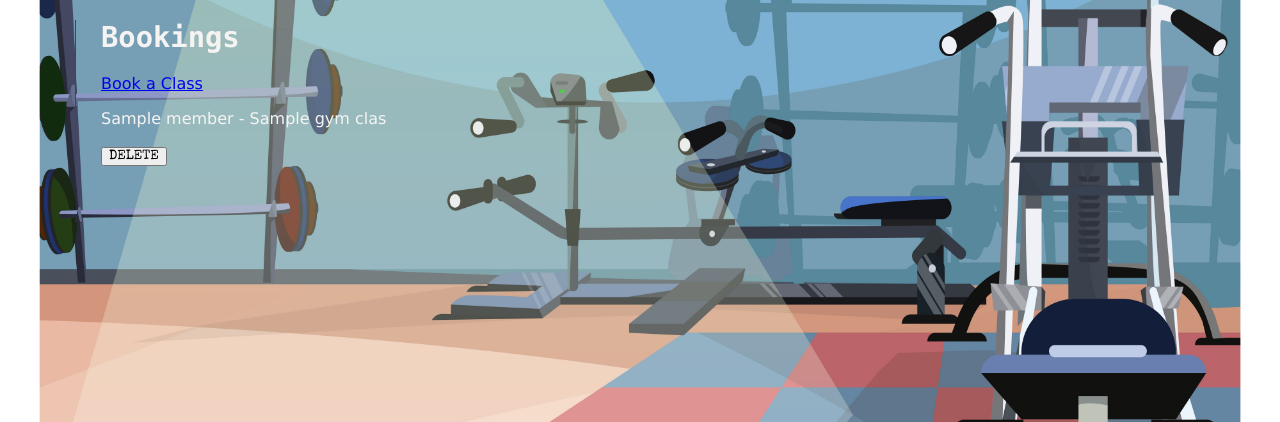
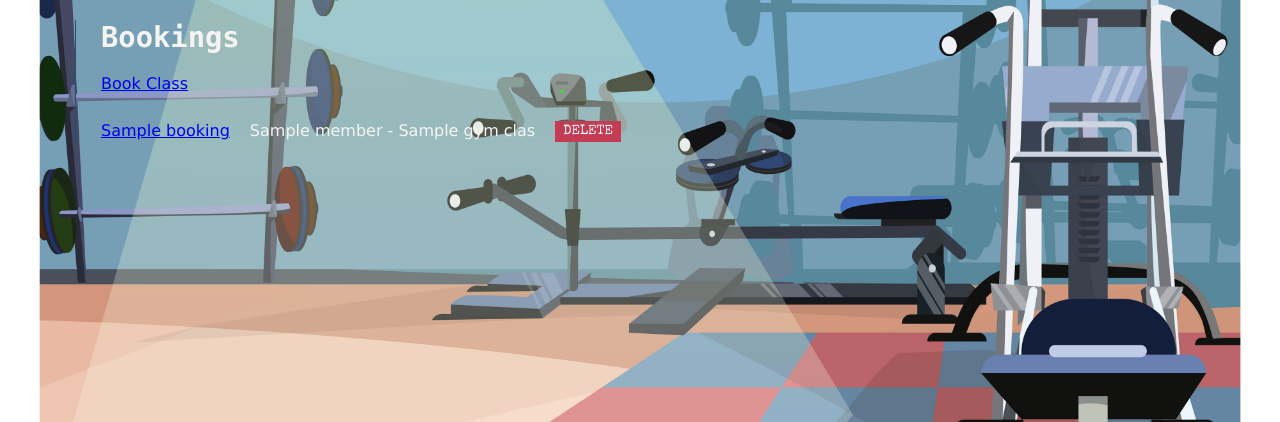
Before and after one commit to KieranShek/CodeGym_Flask_Full_Stack_Web_App, a Flask app: template templates/bookings/index.html in a window 1280 px wide. Shown: the part 196-618 px from the top of the page. Run offline with Flask 2, Linux system fonts and the light colour scheme; the template is opened without the code that fills it: most values are stand-ins (such as "Sample title", 1, 10 or a date in 2020).

Commit message:
added delete functionality under class page

```diff
--- a/controllers/member_controller.py
+++ b/controllers/member_controller.py
@@ -42,3 +42,8 @@ def edit_member(id):
     member = Member(name, int(id))
     member_repository.update(member)
     return redirect('/members')
+
+@members_blueprint.route("/members/<id>/delete", methods=['POST'])
+def delete_member(id):
+    member_repository.delete(id)
+    return redirect('/members')
--- a/repositories/booking_repository.py
+++ b/repositories/booking_repository.py
@@ -50,3 +50,9 @@ def delete(id):
     sql = "DELETE FROM bookings WHERE id = %s"
     values = [id]
     run_sql(sql, values)
+
+def delete_member_from_class(class_id, member_id):
+    sql = "DELETE FROM bookings WHERE class_id = %s AND member_id = %s"
+    values = [class_id, member_id]
+    # pdb.set_trace()
+    run_sql(sql, values)
--- a/templates/bookings/index.html
+++ b/templates/bookings/index.html
@@ -3,22 +3,26 @@
 {% block content %}
 <h1>Bookings</h1>
 
-<p gym_class="btn--wrapper">
-  <a gym_class="btn btn--action" href="/bookings/new">Book a Class</a>
-</p>
 
-<ul>
+
+
+<table>
+  <tr>
+
+    <p gym_class="btn--wrapper">
+      <a gym_class="btn btn--action" href="/bookings/new">Book Class</a>
+    </p>
+  </tr>
   {% for booking in bookings %}
-  <li>
-  <p>{{ booking.member.name }} - {{ booking.gym_class.name }} </p>
-    <p>
-      <form action="/bookings/{{ booking.id }}/delete" method="POST">
-        <input gym_class="btn btn--danger" type="submit" value="delete" />
-      </form>
-    </p>
-  </li>
+  <tr>
+    <td><a href="/bookings/{{ booking.id }}"> {{booking.name}} </a></td>
+    <td>{{ booking.member.name}} - {{ booking.gym_class.name }}</td>
+    <td><form action="/bookings/{{ booking.id }}/delete" method="POST">
+      <input class="btn btn--danger" type="submit" value="Delete" /></form></td>
+  </tr>
   {% endfor %}
-</ul>
+</table>
+
 
 
 {% endblock %}
--- a/templates/bookings/new.html
+++ b/templates/bookings/new.html
@@ -14,14 +14,10 @@
   <label for="gym_class">Select a Class:</label>
     <select name="gym_class_id" id="gym_class">
       {% for gym_class in gym_classes %}
-      <option value="{{ gym_class.id }}">{{ gym_class.name }} ({{ capacities[gym_classes.index(gym_class)][0] }}/{{ gym_class.capacity }})</option>
+      <option value="{{ gym_class.id }}">{{ gym_class.name }} {{ gym_class.date }} {{ gym_class.time }}({{ capacities[gym_classes.index(gym_class)][0] }}/{{ gym_class.capacity }})</option>
       {% endfor %}
     </select>
-    <!-- <label for="review">Date & Time:</label>
-    <textarea name="review" id="review" cols="2" rows="2"></textarea>
 
-  <label for="notes">Notes:</label>
-  <textarea name="notes" id="notes" cols="40" rows="6"></textarea> -->
   <input gym_class="btn btn--action" type='submit' value="submit">
 </form>
 
--- a/templates/gym_classes/show.html
+++ b/templates/gym_classes/show.html
@@ -11,6 +11,8 @@
 <ul>
     {% for member in members %}
         <li>{{member.name}}</li>
+        <td><form action="/gym_classes/{{ gym_class.id }}/{{member.id}}/delete" method="POST">
+            <input class="btn btn--danger" type="submit" value="Delete"/>
     {% endfor %}
 </ul>
 
--- a/templates/members/index.html
+++ b/templates/members/index.html
@@ -17,6 +17,8 @@
     <td><a href="/members/{{ member.id }}"> {{member.name}} </a></td>
     <td>|</td>
     <td>{{ member.type}}</td>
+    <td><form action="/members/{{ member.id }}/delete" method="POST">
+      <input class="btn btn--danger" type="submit" value="Delete" /></form></td>
   </tr>
   {% endfor %}
 </table>
```
Also changed, not shown: controllers/gym_class_controller.py (+8 -1 lines), repositories/gym_class_repository.py (+8 -1 lines), repositories/member_repository.py (line endings or trailing spaces).
